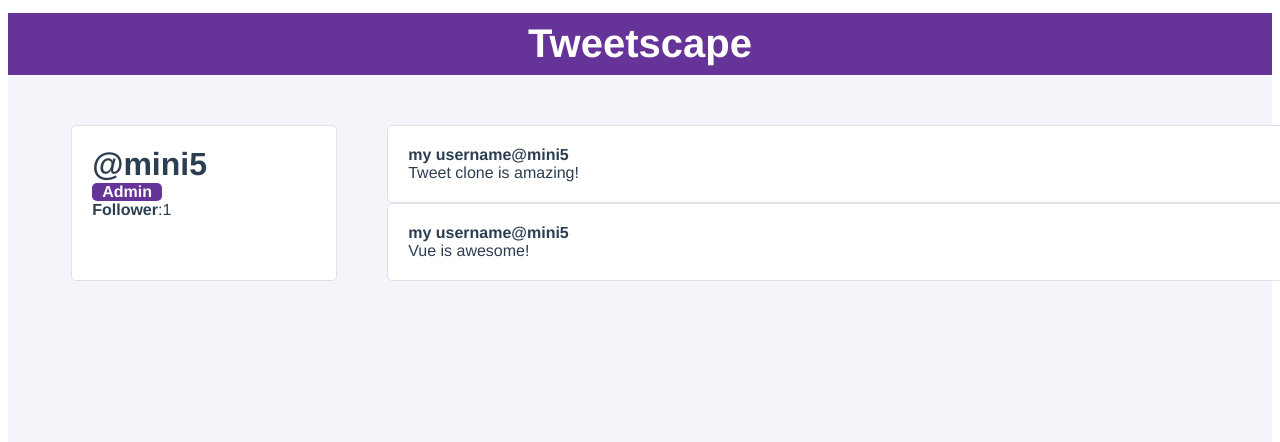
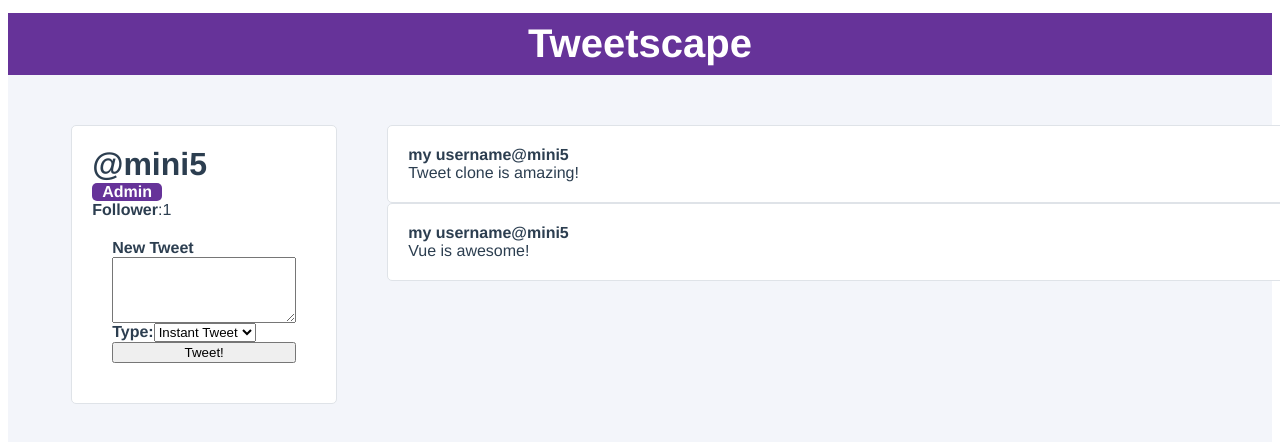
Before and after one commit to Minakshi-Verma/tweetscape, a Vue app: page / in a window 1280 px wide. Shown: the top 442 px of the page. Built offline with nearby package versions, Linux system fonts and the light colour scheme.

Commit message:
Form is added on UI to create the tweet.

```diff
--- a/src/components/UserProfile.vue
+++ b/src/components/UserProfile.vue
@@ -6,6 +6,20 @@
             <div class="user-profile_follower-count">
                 <strong>Follower</strong>:{{followers}}
             </div>
+            <form class="user-profile_create-tweet" @submit.prevent="createNewTweet">
+                <label for="newTweet"><strong>New Tweet</strong></label>
+                <textarea id='newTweet' rows='4' v-model="newTweetContent"/>
+                <div class="user-profile_create-tweet-type">
+                    <label for="newTweetType"><strong>Type:</strong></label>
+                    <select id="newTweetType" v-model="selectedTweetType">
+                        <option :value="option.value" v-for= "(option,index) in tweetTypes" :key="index">
+                            {{option.name}}
+
+                        </option>
+                    </select>
+                </div>
+                <button>Tweet!</button>
+            </form>
         </div>
         <div class="user-profile_tweets-wrapper">
             <TweetItem
@@ -37,6 +51,13 @@ export default {
     //data is always going to a fx and would return the data object
     data() {
         return {
+            newTweetContent: "",
+            selectedTweetType: "instant",
+            //option data that we can loop over
+            tweetTypes:[
+                {value:'draft', name:'Draft'},
+                {value: 'instant', name: 'Instant Tweet'}
+            ],
             followers: 0,
             user: {
                 id: 1,
@@ -78,7 +99,16 @@ export default {
         },
         toggleFavorite(id){
             console.log(`Favorited Tweet# ${id}`)
+        },
+        createNewTweet(){
+            if(this.newTweetContent && this.selectedTweetType !=="draft"){
+                //unshift add the tweet to the start of the list(can use push if we want to add it to the end of the list)
+                this.user.tweets.unshift({
+                id:this.user.tweets.length +1,
+                content: this.newTweetContent
+                })
         }
+    }
     },
     //life cycle hooks; fx built in vue interface that runs during different stages of component lifecycle
     // It can be created, mounted, destroyed
@@ -89,6 +119,7 @@ export default {
     mounted(){
         this.addFollower()
     }
+
 }
 </script>
 
@@ -124,4 +155,11 @@ h1{
     display:grid;
     grid-gap:10px;
 }
+.user-profile_create-tweet{
+    /* border-top: 1px solid #DFE3E8; */
+    padding: 20px;
+    display:flex;
+    flex-direction: column;
+}
+
 </style>
```
